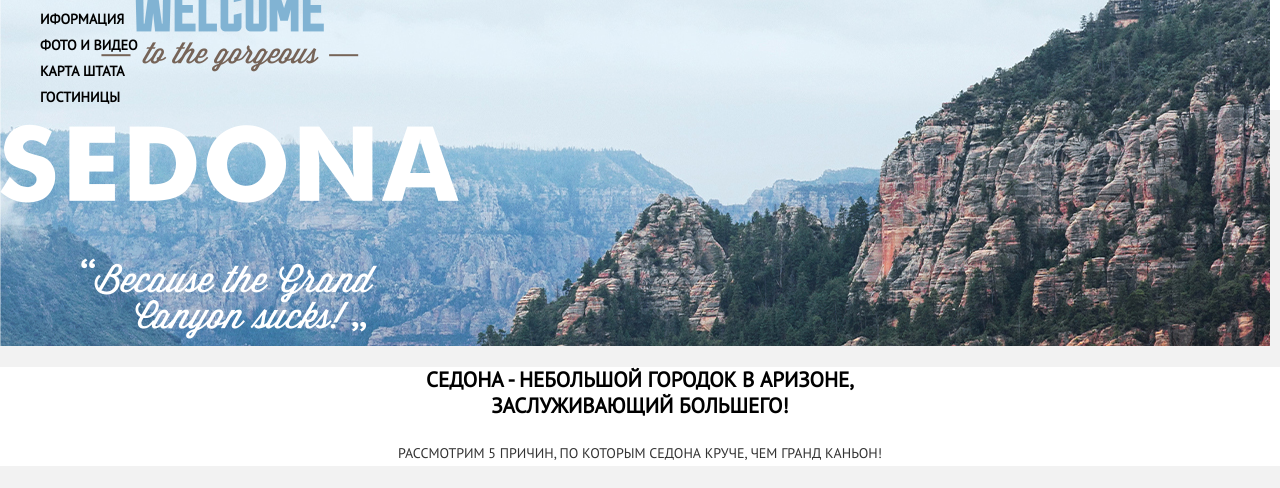
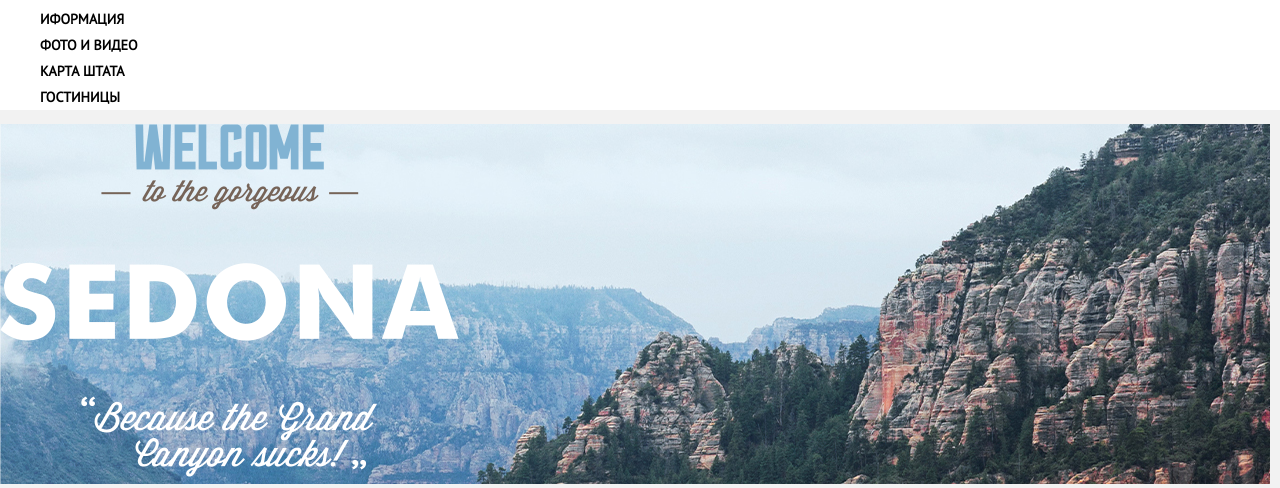
Before and after one commit to wren777/959677-sedona-24, a plain HTML site: page index.html in a window 1280 px wide. Shown: the part 66-554 px from the top of the page. Drawn offline with nearby package versions, Linux system fonts and the light colour scheme.

Commit message:
удалены размеры шапки

```diff
--- a/css/style.css
+++ b/css/style.css
@@ -11,11 +11,6 @@ body {
 
   background-color: #f2f2f2;
   background-position: center;
-}
-
-.main-header {
-  width: 100%;
-  height: 52px;
 }
 
 .active {
```
